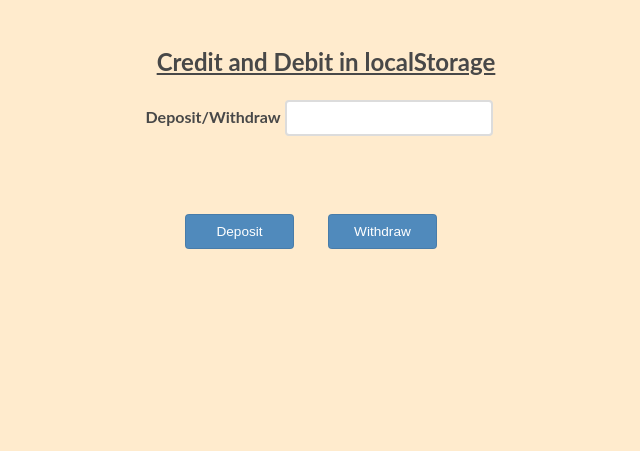
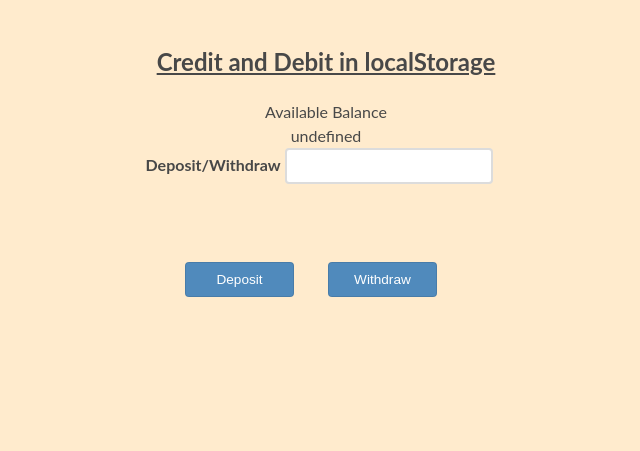
Before and after one commit to AbdulNishar05/JQuery-Assessment, a plain HTML site: page BankCreditDebit Assessment/bank.html in a window 1280 px wide. Shown: the whole page, without its empty margins (314-954 px from the left). Drawn offline with nearby package versions, Linux system fonts and the light colour scheme.

Commit message:
Update bank.html

```diff
--- a/BankCreditDebit Assessment/bank.html
+++ b/BankCreditDebit Assessment/bank.html
@@ -8,15 +8,17 @@
                         Credit and Debit in localStorage
                     </u>
                 </h2>
-
+               Available Balance<div id="balance"></div>
             <div id="input">
                 <b>Deposit/Withdraw</b>
                 <input align="right" type="text" id="userDeposit" required>
             </div>
                     <br><br>
             <div class="container">
+
                         <button id="btnDeposit">Deposit</button>
                         <button style="margin: 30px" id="btnWithdraw">Withdraw</button>
+
              </div>
 
     <script src="https://code.jquery.com/jquery-3.3.1.js"></script>
```
